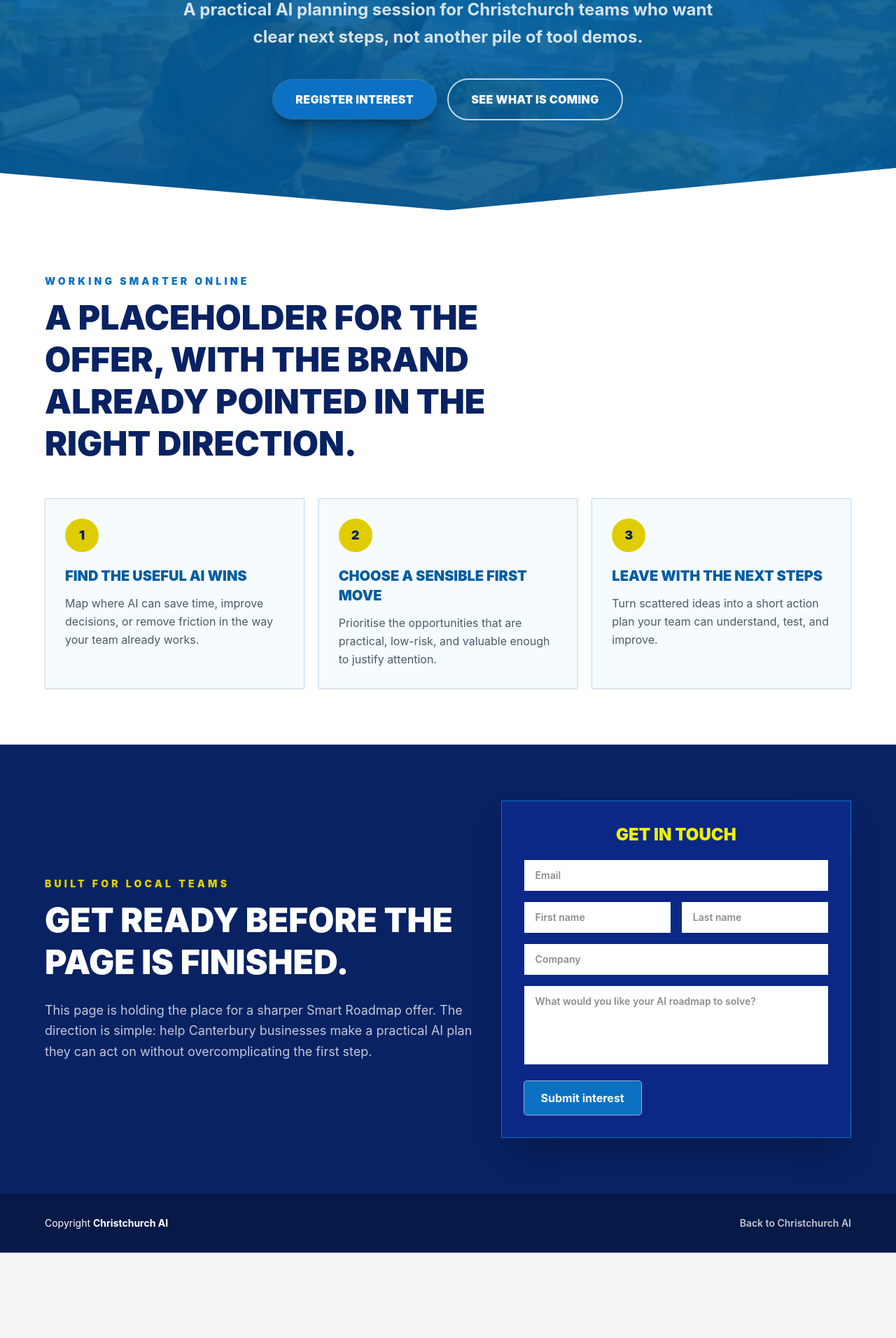
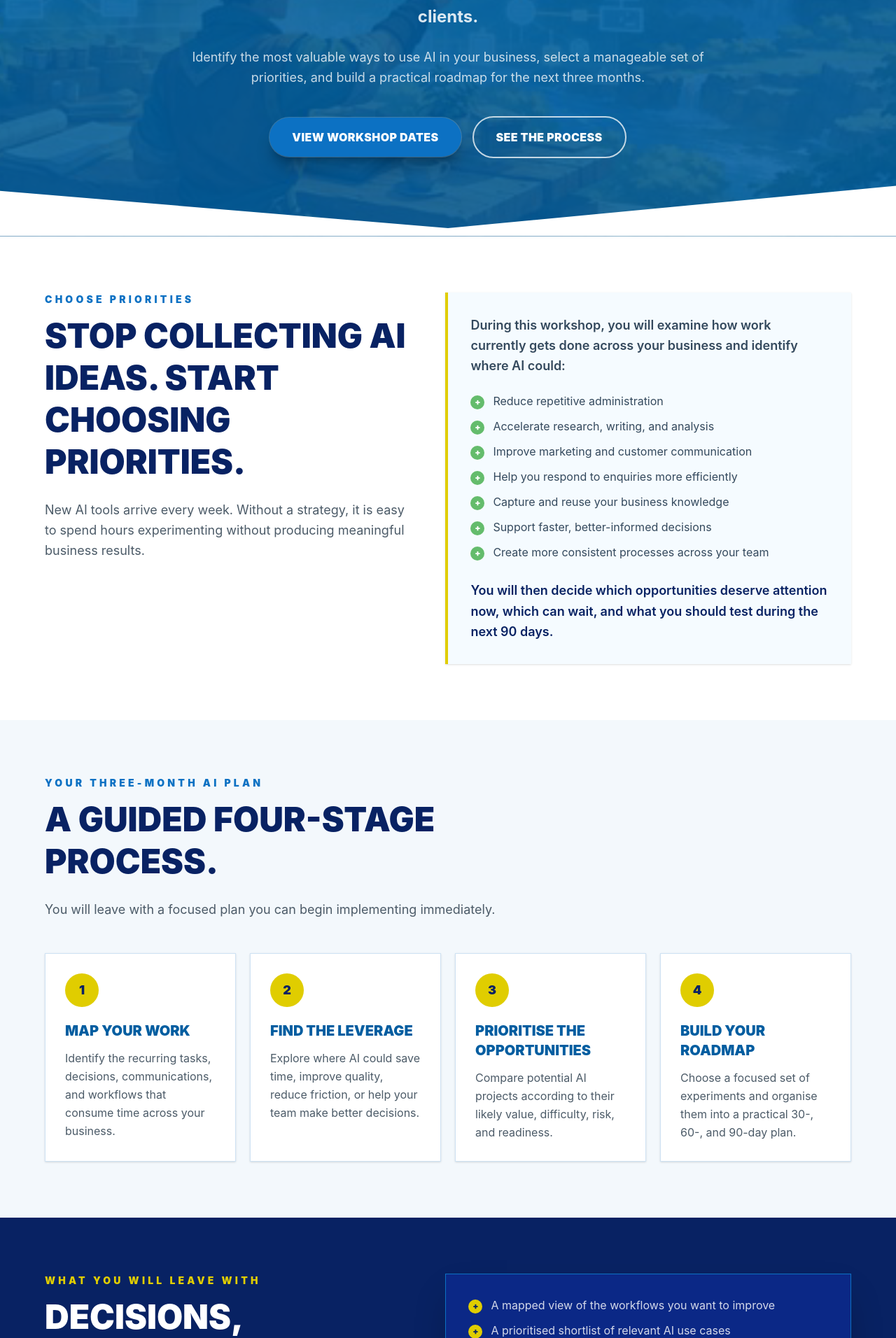
Before and after one commit to caelanhuntress/christchurch-ai, a Next.js app: page /smart-roadmap in a window 1280 px wide. Shown: the part 448-2360 px from the top of the page at 70% size. Before the commit the page ends 2238 px from the top, so only its background shows below. Built offline with nearby package versions, Linux system fonts and the light colour scheme.

Commit message:
feat: add smart roadmap workshop content

```diff
--- a/app/smart-roadmap/page.tsx
+++ b/app/smart-roadmap/page.tsx
@@ -3,14 +3,14 @@ import Image from "next/image";
 import Link from "next/link";
 
 export const metadata: Metadata = {
-  title: "Smart Roadmap - Christchurch AI",
+  title: "AI Roadmap Workshop - Christchurch AI",
   description:
-    "A coming-soon landing page for Smart Roadmap, a practical AI roadmap offer for Christchurch businesses.",
+    "A practical two-hour AI strategy workshop for Smart Websites clients, facilitated by Caelan Huntress and the AI Coaching Academy.",
   alternates: { canonical: "https://christchurch-ai.com/smart-roadmap" },
   openGraph: {
-    title: "Smart Roadmap - Christchurch AI",
+    title: "AI Roadmap Workshop - Christchurch AI",
     description:
-      "A practical AI roadmap for smart businesses. Coming soon from Christchurch AI.",
+      "Identify valuable AI opportunities, choose priorities, and build a practical 90-day roadmap for your business.",
     url: "https://christchurch-ai.com/smart-roadmap",
     siteName: "Christchurch AI",
     locale: "en_NZ",
@@ -21,31 +21,140 @@ export const metadata: Metadata = {
 const schema = {
   "@context": "https://schema.org",
   "@type": "WebPage",
-  name: "Smart Roadmap",
+  name: "AI Roadmap Workshop",
   description:
-    "A practical AI roadmap offer for Christchurch businesses, delivered by Christchurch AI.",
+    "A practical two-hour strategy workshop for Smart Websites clients to identify valuable AI opportunities and build a 90-day roadmap.",
   url: "https://christchurch-ai.com/smart-roadmap",
   publisher: {
     "@type": "Organization",
     name: "Christchurch AI",
     url: "https://christchurch-ai.com",
   },
+  about: [
+    "Artificial intelligence strategy",
+    "AI roadmap planning",
+    "Business workflow improvement",
+  ],
 };
 
-const roadmapSteps = [
+const aiOpportunities = [
+  "Reduce repetitive administration",
+  "Accelerate research, writing, and analysis",
+  "Improve marketing and customer communication",
+  "Help you respond to enquiries more efficiently",
+  "Capture and reuse your business knowledge",
+  "Support faster, better-informed decisions",
+  "Create more consistent processes across your team",
+];
+
+const stages = [
   {
-    title: "Find the useful AI wins",
-    text: "Map where AI can save time, improve decisions, or remove friction in the way your team already works.",
+    title: "Map Your Work",
+    text: "Identify the recurring tasks, decisions, communications, and workflows that consume time across your business.",
   },
   {
-    title: "Choose a sensible first move",
-    text: "Prioritise the opportunities that are practical, low-risk, and valuable enough to justify attention.",
+    title: "Find the Leverage",
+    text: "Explore where AI could save time, improve quality, reduce friction, or help your team make better decisions.",
   },
   {
-    title: "Leave with the next steps",
-    text: "Turn scattered ideas into a short action plan your team can understand, test, and improve.",
+    title: "Prioritise the Opportunities",
+    text: "Compare potential AI projects according to their likely value, difficulty, risk, and readiness.",
+  },
+  {
+    title: "Build Your Roadmap",
+    text: "Choose a focused set of experiments and organise them into a practical 30-, 60-, and 90-day plan.",
   },
 ];
+
+const outcomes = [
+  "A mapped view of the workflows you want to improve",
+  "A prioritised shortlist of relevant AI use cases",
+  "A practical 90-day AI roadmap",
+  "Several experiments you can begin immediately",
+  "Prompt templates and workflows to support your first steps",
+  "A clearer understanding of where AI can create value in your business",
+  "Greater confidence about what to do next",
+];
+
+const challenges = [
+  "Creating website or social media content",
+  "Responding to customer enquiries",
+  "Preparing proposals, reports, or follow-up emails",
+  "Researching customers, competitors, or markets",
+  "Organising internal knowledge",
+  "Planning projects or campaigns",
+  "Summarising meetings and documents",
+  "Completing recurring administrative tasks",
+];
+
+const audience = [
+  "Business owners",
+  "Managers and team leaders",
+  "Marketing professionals",
+  "Operations professionals",
+  "Consultants and service providers",
+  "Anyone responsible for improving how work gets done",
+];
+
+function SmartMark() {
+  return (
+    <span className="relative flex h-12 w-16 shrink-0 items-center justify-center overflow-hidden">
+      <span className="absolute left-2 top-1 grid grid-cols-3 gap-1">
+        {Array.from({ length: 9 }).map((_, index) => (
+          <span key={index} className="h-1.5 w-1.5 rounded-full bg-[#2ea3f2] opacity-80" />
+        ))}
+      </span>
+      <span className="absolute bottom-1 right-1 h-9 w-10 -skew-x-12 rounded-br-2xl rounded-tl-lg bg-gradient-to-br from-[#64bc6c] to-[#1582c4]" />
+    </span>
+  );
+}
+
+function SectionIntro({
+  eyebrow,
+  title,
+  copy,
+  dark = false,
+}: {
+  eyebrow: string;
+  title: string;
+  copy?: string;
+  dark?: boolean;
+}) {
+  return (
+    <div className="mb-12 max-w-3xl">
+      <p className={`mb-3 text-sm font-black uppercase tracking-[0.3em] ${dark ? "text-[#e0cd00]" : "text-[#0c71c3]"}`}>
+        {eyebrow}
+      </p>
+      <h2 className={`text-3xl font-black uppercase leading-tight md:text-5xl ${dark ? "text-[#ffffff]" : "text-[#082263]"}`}>
+        {title}
+      </h2>
+      {copy ? (
+        <p className={`mt-6 text-lg leading-relaxed ${dark ? "text-[#ffffff]/76" : "text-[#4c5b68]"}`}>
+          {copy}
+        </p>
+      ) : null}
+    </div>
+  );
+}
+
+function CheckList({ items, dark = false }: { items: string[]; dark?: boolean }) {
+  return (
+    <ul className="grid gap-3">
+      {items.map((item) => (
+        <li key={item} className="flex gap-3">
+          <span
+            className={`mt-1 flex h-5 w-5 shrink-0 items-center justify-center rounded-full text-xs font-black ${
+              dark ? "bg-[#e0cd00] text-[#082263]" : "bg-[#64bc6c] text-[#ffffff]"
+            }`}
+          >
+            +
+          </span>
+          <span className={dark ? "text-[#ffffff]/82" : "text-[#34495d]"}>{item}</span>
+        </li>
+      ))}
+    </ul>
+  );
+}
 
 export default function SmartRoadmapPage() {
   return (
@@ -58,14 +167,7 @@ export default function SmartRoadmapPage() {
       <header className="absolute left-0 right-0 top-0 z-20">
         <div className="mx-auto flex max-w-7xl items-center justify-between px-6 py-7">
           <Link href="/" className="group flex items-center gap-3" aria-label="Christchurch AI home">
-            <span className="relative flex h-12 w-16 shrink-0 items-center justify-center overflow-hidden">
-              <span className="absolute left-2 top-1 grid grid-cols-3 gap-1">
-                {Array.from({ length: 9 }).map((_, index) => (
-                  <span key={index} className="h-1.5 w-1.5 rounded-full bg-[#2ea3f2] opacity-80" />
-                ))}
-              </span>
-              <span className="absolute bottom-1 right-1 h-9 w-10 -skew-x-12 rounded-br-2xl rounded-tl-lg bg-gradient-to-br from-[#64bc6c] to-[#1582c4]" />
-            </span>
+            <SmartMark />
             <span className="leading-none">
               <span className="block text-2xl font-black uppercase tracking-wide text-[#68bf6b]">
                 Smart
@@ -77,10 +179,10 @@ export default function SmartRoadmapPage() {
           </Link>
 
           <a
-            href="mailto:caelan@christchurch-ai.com?subject=Smart%20Roadmap%20interest"
-            className="rounded-full bg-[#e0cd00] px-5 py-2 text-sm font-black uppercase tracking-wide text-[#082263] shadow-lg shadow-black/20 transition hover:bg-white hover:text-[#005da0]"
+            href="#dates"
+            className="rounded-full bg-[#e0cd00] px-5 py-2 text-sm font-black uppercase tracking-wide text-[#082263] shadow-lg shadow-black/20 transition hover:bg-[#ffffff] hover:text-[#005da0]"
           >
-            Get updates
+            Dates
           </a>
         </div>
       </header>
@@ -91,6 +193,7 @@ export default function SmartRoadmapPage() {
           alt=""
           fill
           priority
+          unoptimized
           className="absolute inset-0 -z-20 object-cover"
         />
         <div className="absolute inset-0 -z-10 bg-[#005da0]/88" />
@@ -98,57 +201,78 @@ export default function SmartRoadmapPage() {
 
         <div className="mx-auto max-w-5xl">
           <p className="mb-6 text-base font-black uppercase tracking-[0.42em] text-[#ffffff]/70">
-            New workshop coming soon
+            Smart Websites x AI Coaching Academy
           </p>
           <h1 className="mx-auto max-w-4xl text-5xl font-black uppercase leading-[0.98] tracking-normal text-[#ffffff] drop-shadow-lg md:text-7xl">
-            Smart Roadmaps for Smart Businesses
+            AI Roadmap Workshop
           </h1>
           <div className="mx-auto my-9 h-2 w-32 bg-[#e0cd00]" />
-          <p className="mx-auto max-w-3xl text-xl font-bold leading-relaxed text-[#ffffff]/82 md:text-2xl">
-            A practical AI planning session for Christchurch teams who want clear next steps,
-            not another pile of tool demos.
+          <p className="mx-auto max-w-3xl text-xl font-bold leading-relaxed text-[#ffffff]/86 md:text-2xl">
+            A practical, two-hour strategy workshop for Smart Websites clients.
+          </p>
+          <p className="mx-auto mt-6 max-w-3xl text-lg leading-relaxed text-[#ffffff]/78">
+            Identify the most valuable ways to use AI in your business, select a manageable
+            set of priorities, and build a practical roadmap for the next three months.
           </p>
           <div className="mt-10 flex flex-col items-center justify-center gap-4 sm:flex-row">
             <a
-              href="mailto:caelan@christchurch-ai.com?subject=Smart%20Roadmap%20interest"
-              className="rounded-full bg-[#0c71c3] px-8 py-4 text-base font-black uppercase tracking-wide text-[#ffffff] shadow-xl shadow-black/25 ring-1 ring-white/20 transition hover:bg-black"
+              href="#dates"
+              className="rounded-full bg-[#0c71c3] px-8 py-4 text-base font-black uppercase tracking-wide text-[#ffffff] shadow-xl shadow-black/25 ring-1 ring-[#ffffff]/20 transition hover:bg-black"
             >
-              Register interest
+              View Workshop Dates
             </a>
             <a
-              href="#roadmap"
-              className="rounded-full border-2 border-white/75 px-8 py-4 text-base font-black uppercase tracking-wide text-[#ffffff] transition hover:border-[#e0cd00] hover:bg-[#e0cd00] hover:text-[#082263]"
+              href="#plan"
+              className="rounded-full border-2 border-[#ffffff]/75 px-8 py-4 text-base font-black uppercase tracking-wide text-[#ffffff] transition hover:border-[#e0cd00] hover:bg-[#e0cd00] hover:text-[#082263]"
             >
-              See what is coming
+              See The Process
             </a>
           </div>
         </div>
       </section>
 
-      <section id="roadmap" className="bg-white px-6 py-20">
+      <section className="bg-white px-6 py-20">
+        <div className="mx-auto grid max-w-6xl gap-12 md:grid-cols-[0.95fr_1.05fr] md:items-start">
+          <SectionIntro
+            eyebrow="Choose priorities"
+            title="Stop Collecting AI Ideas. Start Choosing Priorities."
+            copy="New AI tools arrive every week. Without a strategy, it is easy to spend hours experimenting without producing meaningful business results."
+          />
+          <div className="border-l-4 border-[#e0cd00] bg-[#f5fbff] p-8 shadow-sm">
+            <p className="mb-6 text-lg font-semibold leading-relaxed text-[#34495d]">
+              During this workshop, you will examine how work currently gets done across your
+              business and identify where AI could:
+            </p>
+            <CheckList items={aiOpportunities} />
+            <p className="mt-7 text-lg font-semibold leading-relaxed text-[#082263]">
+              You will then decide which opportunities deserve attention now, which can wait,
+              and what you should test during the next 90 days.
+            </p>
+          </div>
+        </div>
+      </section>
+
+      <section id="plan" className="bg-[#f3f8fc] px-6 py-20">
         <div className="mx-auto max-w-6xl">
-          <div className="mb-12 max-w-3xl">
-            <p className="mb-3 text-sm font-black uppercase tracking-[0.3em] text-[#0c71c3]">
-              Working smarter online
-            </p>
-            <h2 className="text-3xl font-black uppercase leading-tight text-[#082263] md:text-5xl">
-              A placeholder for the offer, with the brand already pointed in the right direction.
-            </h2>
-          </div>
+          <SectionIntro
+            eyebrow="Your three-month AI plan"
+            title="A guided four-stage process."
+            copy="You will leave with a focused plan you can begin implementing immediately."
+          />
 
-          <div className="grid gap-5 md:grid-cols-3">
-            {roadmapSteps.map((step, index) => (
+          <div className="grid gap-5 md:grid-cols-4">
+            {stages.map((stage, index) => (
               <article
-                key={step.title}
-                className="border border-[#0c71c3]/20 bg-[#f5fbff] p-7 shadow-sm"
+                key={stage.title}
+                className="border border-[#0c71c3]/20 bg-white p-7 shadow-sm"
               >
                 <div className="mb-5 flex h-12 w-12 items-center justify-center rounded-full bg-[#e0cd00] text-lg font-black text-[#082263]">
                   {index + 1}
                 </div>
                 <h3 className="mb-3 text-xl font-black uppercase text-[#005da0]">
-                  {step.title}
+                  {stage.title}
                 </h3>
-                <p className="text-base leading-relaxed text-[#4c5b68]">{step.text}</p>
+                <p className="text-base leading-relaxed text-[#4c5b68]">{stage.text}</p>
               </article>
             ))}
           </div>
@@ -156,43 +280,121 @@ export default function SmartRoadmapPage() {
       </section>
 
       <section className="bg-[#082263] px-6 py-20 text-[#ffffff]">
-        <div className="mx-auto grid max-w-6xl gap-10 md:grid-cols-[1.1fr_0.9fr] md:items-center">
-          <div>
-            <p className="mb-3 text-sm font-black uppercase tracking-[0.3em] text-[#e0cd00]">
-              Built for local teams
-            </p>
-            <h2 className="mb-6 text-3xl font-black uppercase leading-tight md:text-5xl">
-              Get ready before the page is finished.
-            </h2>
-            <p className="max-w-2xl text-lg leading-relaxed text-[#ffffff]/75">
-              This page is holding the place for a sharper Smart Roadmap offer. The
-              direction is simple: help Canterbury businesses make a practical AI plan
-              they can act on without overcomplicating the first step.
+        <div className="mx-auto grid max-w-6xl gap-12 md:grid-cols-[0.95fr_1.05fr] md:items-start">
+          <SectionIntro
+            eyebrow="What you will leave with"
+            title="Decisions, priorities, and next actions."
+            copy="By the end of the workshop, you will have practical outputs you can use straight away."
+            dark
+          />
+          <div className="border border-[#0c71c3] bg-[#0d2ea5]/55 p-8 shadow-2xl shadow-black/30">
+            <CheckList items={outcomes} dark />
+            <p className="mt-7 border-t border-[#ffffff]/16 pt-6 text-lg font-bold leading-relaxed text-[#ffffff]">
+              You will leave with decisions, priorities, and next actions - not another
+              sprawling list of tools to investigate.
             </p>
           </div>
+        </div>
+      </section>
 
-          <div className="border border-[#0c71c3] bg-[#0d2ea5]/55 p-8 shadow-2xl shadow-black/30">
-            <h3 className="mb-5 text-center text-2xl font-black uppercase text-[#edf000]">
-              Get in touch
+      <section className="bg-white px-6 py-20">
+        <div className="mx-auto max-w-6xl">
+          <SectionIntro
+            eyebrow="Bring a real business challenge"
+            title="This is a working session built around your business."
+            copy="Bring a laptop and one or two genuine workflows that you would like to improve. The more specific your challenge, the more useful your roadmap will be."
+          />
+          <div className="grid gap-3 sm:grid-cols-2 lg:grid-cols-4">
+            {challenges.map((challenge) => (
+              <div
+                key={challenge}
+                className="border border-[#0c71c3]/18 bg-[#f5fbff] px-5 py-4 text-sm font-bold leading-snug text-[#082263]"
+              >
+                {challenge}
+              </div>
+            ))}
+          </div>
+        </div>
+      </section>
+
+      <section className="bg-[#f3f8fc] px-6 py-20">
+        <div className="mx-auto grid max-w-6xl gap-12 md:grid-cols-[1fr_1fr] md:items-start">
+          <div>
+            <SectionIntro
+              eyebrow="Who should attend?"
+              title="For Smart Websites clients who want practical, commercially useful AI decisions."
+            />
+            <CheckList items={audience} />
+          </div>
+          <div className="bg-white p-8 shadow-sm">
+            <h3 className="mb-5 text-2xl font-black uppercase text-[#005da0]">
+              No technical or coding experience is required.
             </h3>
-            <div className="space-y-4 text-sm font-semibold text-[#ffffff]/80">
-              <div className="bg-white px-4 py-3 text-[#8c8c8c]">Email</div>
-              <div className="grid gap-4 sm:grid-cols-2">
-                <div className="bg-white px-4 py-3 text-[#8c8c8c]">First name</div>
-                <div className="bg-white px-4 py-3 text-[#8c8c8c]">Last name</div>
+            <div className="space-y-5 text-lg leading-relaxed text-[#4c5b68]">
+              <p>
+                Beginners will receive a clear process for getting started.
+              </p>
+              <p>
+                People already using tools such as ChatGPT, Microsoft Copilot, Claude,
+                or Gemini will learn how to use them more deliberately and strategically.
+              </p>
+            </div>
+          </div>
+        </div>
+      </section>
+
+      <section className="bg-white px-6 py-20">
+        <div className="mx-auto grid max-w-6xl gap-10 md:grid-cols-[0.7fr_1.3fr] md:items-center">
+          <div className="flex items-center justify-center bg-[#005da0] p-10 text-[#ffffff]">
+            <div className="text-center">
+              <SmartMark />
+              <p className="mt-5 text-sm font-black uppercase tracking-[0.3em] text-[#e0cd00]">
+                Facilitated by
+              </p>
+              <h2 className="mt-3 text-4xl font-black uppercase leading-none">
+                Caelan Huntress
+              </h2>
+            </div>
+          </div>
+          <div>
+            <h2 className="mb-6 text-3xl font-black uppercase leading-tight text-[#082263] md:text-5xl">
+              AI educator, business coach, and founder of the AI Coaching Academy.
+            </h2>
+            <p className="text-lg leading-relaxed text-[#4c5b68]">
+              Caelan helps professionals use AI as a practical operating capability,
+              not just a collection of tools. This workshop turns that approach into a
+              focused roadmap Smart Websites clients can apply inside their own businesses.
+            </p>
+          </div>
+        </div>
+      </section>
+
+      <section id="dates" className="bg-[#082263] px-6 py-20 text-[#ffffff]">
+        <div className="mx-auto max-w-4xl text-center">
+          <p className="mb-3 text-sm font-black uppercase tracking-[0.3em] text-[#e0cd00]">
+            Workshop dates
+          </p>
+          <h2 className="text-3xl font-black uppercase leading-tight md:text-5xl">
+            Choose a session when dates are released.
+          </h2>
+          <p className="mx-auto mt-6 max-w-2xl text-lg leading-relaxed text-[#ffffff]/76">
+            This section is ready for the final date-selection options. For now, register
+            your interest and Smart Websites can follow up with available workshop times.
+          </p>
+          <div className="mt-10 grid gap-4 sm:grid-cols-3">
+            {["Morning session", "Afternoon session", "Team session"].map((dateOption) => (
+              <div key={dateOption} className="border border-[#ffffff]/18 bg-[#ffffff]/8 p-5">
+                <p className="text-lg font-black uppercase text-[#ffffff]">{dateOption}</p>
+                <p className="mt-2 text-sm font-semibold text-[#ffffff]/66">Dates to be confirmed</p>
               </div>
-              <div className="bg-white px-4 py-3 text-[#8c8c8c]">Company</div>
-              <div className="min-h-28 bg-white px-4 py-3 text-[#8c8c8c]">
-                What would you like your AI roadmap to solve?
-              </div>
-            </div>
-            <a
-              href="mailto:caelan@christchurch-ai.com?subject=Smart%20Roadmap%20interest"
-              className="mt-6 inline-block rounded-sm bg-[#0c71c3] px-6 py-3 font-bold text-[#ffffff] ring-1 ring-white/60 transition hover:bg-black"
-            >
-              Submit interest
-            </a>
+            ))}
           </div>
+          <a
+            href="mailto:caelan@christchurch-ai.com?subject=AI%20Roadmap%20Workshop%20dates"
+            className="mt-10 inline-block rounded-full bg-[#e0cd00] px-8 py-4 text-base font-black uppercase tracking-wide text-[#082263] shadow-xl shadow-black/25 transition hover:bg-[#ffffff] hover:text-[#005da0]"
+          >
+            Register Interest
+          </a>
         </div>
       </section>
 
```
